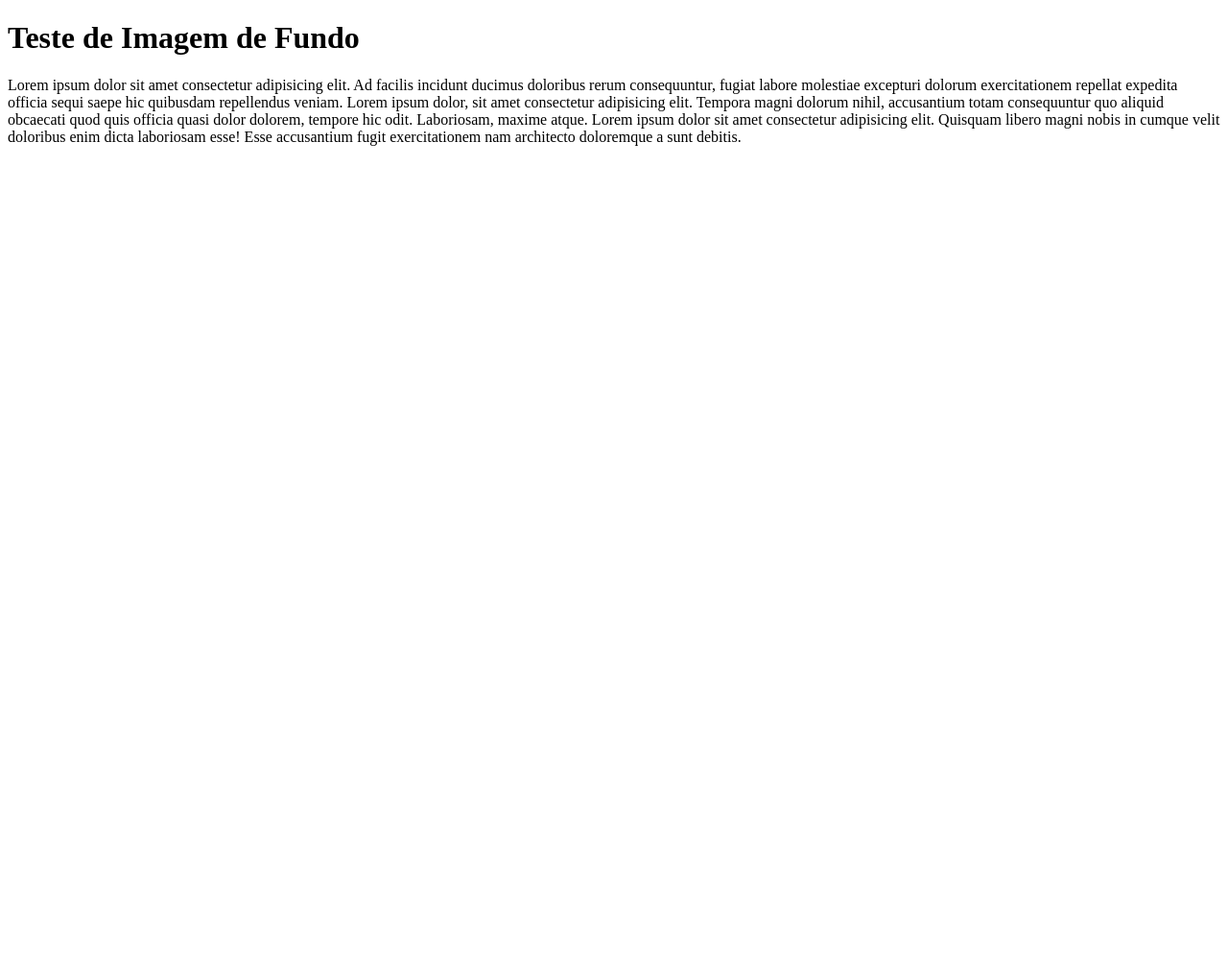
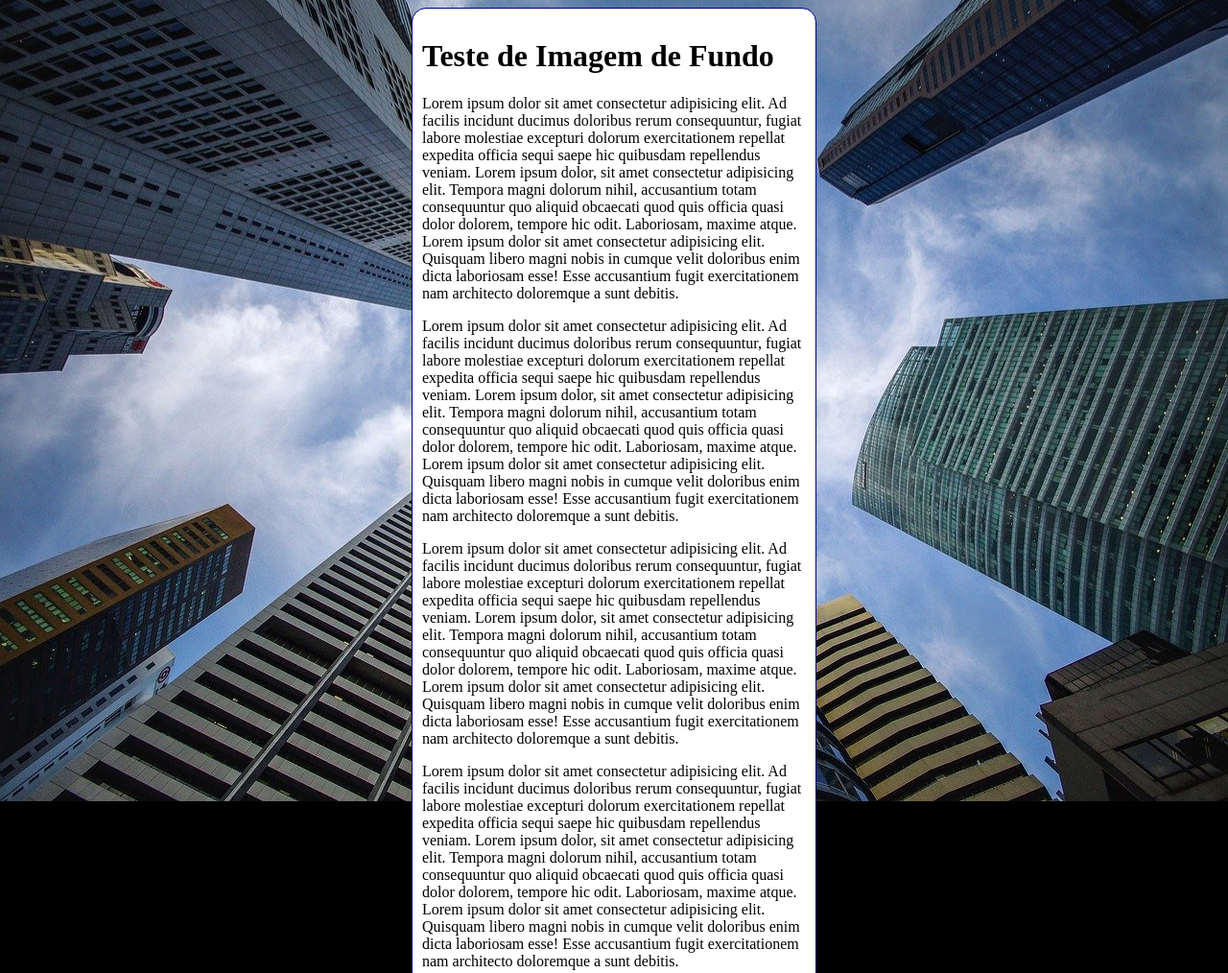
Before and after one commit to thiagoburger/HTML-CSS, a plain HTML site: page Exercicio/Ex022.1/fundo006.htm in a window 1280 px wide. Shown: the top 1014 px of the page at 96% size. Before the commit the page ends 800 px from the top, so only its background shows below. Drawn offline with Linux system fonts and the light colour scheme.

Commit message:
background-size: cover

```diff
--- a/Exercicio/Ex022.1/fundo006.htm
+++ b/Exercicio/Ex022.1/fundo006.htm
@@ -4,11 +4,33 @@
     <meta charset="UTF-8">
     <meta name="viewport" content="width=device-width, initial-scale=1.0">
     <title>Document</title>
+    <style>
+        body{
+            height: 100vh;
+            background-color: black;
+            background-image: url('imagens/wallpaper002.jpg');
+            background-position: center center;
+            background-repeat: no-repeat;
+            background-size: cover;
+        }
+        main{
+            background-color: white;
+            width: 400px;
+            padding: 10px;
+            margin: auto;
+            border: 1px solid darkblue;
+            border-radius: 15px;
+        }
+    </style>
 </head>
 <body>
     <main>
         <h1>Teste de Imagem de Fundo</h1>
         <p>Lorem ipsum dolor sit amet consectetur adipisicing elit. Ad facilis incidunt ducimus doloribus rerum consequuntur, fugiat labore molestiae excepturi dolorum exercitationem repellat expedita officia sequi saepe hic quibusdam repellendus veniam. Lorem ipsum dolor, sit amet consectetur adipisicing elit. Tempora magni dolorum nihil, accusantium totam consequuntur quo aliquid obcaecati quod quis officia quasi dolor dolorem, tempore hic odit. Laboriosam, maxime atque. Lorem ipsum dolor sit amet consectetur adipisicing elit. Quisquam libero magni nobis in cumque velit doloribus enim dicta laboriosam esse! Esse accusantium fugit exercitationem nam architecto doloremque a sunt debitis.</p>
+        <p>Lorem ipsum dolor sit amet consectetur adipisicing elit. Ad facilis incidunt ducimus doloribus rerum consequuntur, fugiat labore molestiae excepturi dolorum exercitationem repellat expedita officia sequi saepe hic quibusdam repellendus veniam. Lorem ipsum dolor, sit amet consectetur adipisicing elit. Tempora magni dolorum nihil, accusantium totam consequuntur quo aliquid obcaecati quod quis officia quasi dolor dolorem, tempore hic odit. Laboriosam, maxime atque. Lorem ipsum dolor sit amet consectetur adipisicing elit. Quisquam libero magni nobis in cumque velit doloribus enim dicta laboriosam esse! Esse accusantium fugit exercitationem nam architecto doloremque a sunt debitis.</p>
+        <p>Lorem ipsum dolor sit amet consectetur adipisicing elit. Ad facilis incidunt ducimus doloribus rerum consequuntur, fugiat labore molestiae excepturi dolorum exercitationem repellat expedita officia sequi saepe hic quibusdam repellendus veniam. Lorem ipsum dolor, sit amet consectetur adipisicing elit. Tempora magni dolorum nihil, accusantium totam consequuntur quo aliquid obcaecati quod quis officia quasi dolor dolorem, tempore hic odit. Laboriosam, maxime atque. Lorem ipsum dolor sit amet consectetur adipisicing elit. Quisquam libero magni nobis in cumque velit doloribus enim dicta laboriosam esse! Esse accusantium fugit exercitationem nam architecto doloremque a sunt debitis.</p>
+        <p>Lorem ipsum dolor sit amet consectetur adipisicing elit. Ad facilis incidunt ducimus doloribus rerum consequuntur, fugiat labore molestiae excepturi dolorum exercitationem repellat expedita officia sequi saepe hic quibusdam repellendus veniam. Lorem ipsum dolor, sit amet consectetur adipisicing elit. Tempora magni dolorum nihil, accusantium totam consequuntur quo aliquid obcaecati quod quis officia quasi dolor dolorem, tempore hic odit. Laboriosam, maxime atque. Lorem ipsum dolor sit amet consectetur adipisicing elit. Quisquam libero magni nobis in cumque velit doloribus enim dicta laboriosam esse! Esse accusantium fugit exercitationem nam architecto doloremque a sunt debitis.</p>
+        <p>Lorem ipsum dolor sit amet consectetur adipisicing elit. Ad facilis incidunt ducimus doloribus rerum consequuntur, fugiat labore molestiae excepturi dolorum exercitationem repellat expedita officia sequi saepe hic quibusdam repellendus veniam. Lorem ipsum dolor, sit amet consectetur adipisicing elit. Tempora magni dolorum nihil, accusantium totam consequuntur quo aliquid obcaecati quod quis officia quasi dolor dolorem, tempore hic odit. Laboriosam, maxime atque. Lorem ipsum dolor sit amet consectetur adipisicing elit. Quisquam libero magni nobis in cumque velit doloribus enim dicta laboriosam esse! Esse accusantium fugit exercitationem nam architecto doloremque a sunt debitis.</p>
     </main>
 </body>
 </html>
```
